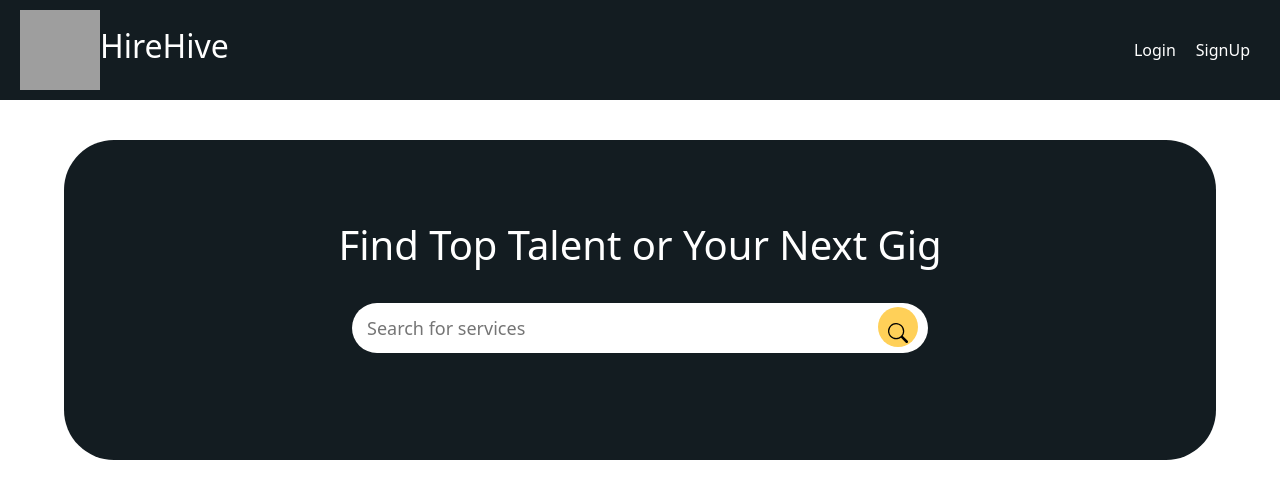
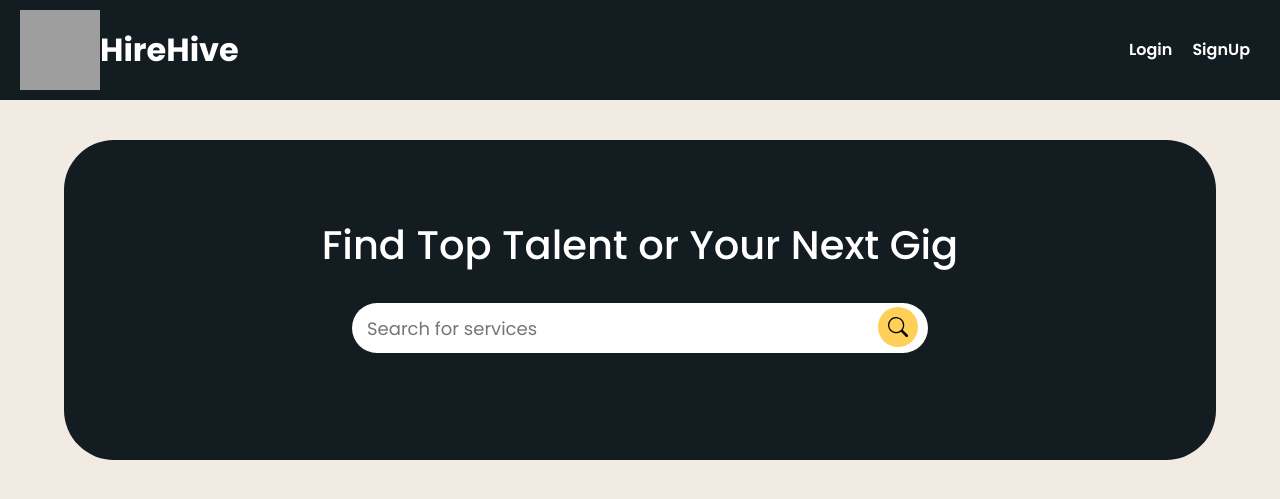
Before and after one commit to svillav4/HireHive, a Django app: page / in a window 1280 px wide. Shown: the top 499 px of the page. Run offline with Django 5.2, Linux system fonts and the light colour scheme; grey boxes are pictures that could not be loaded.

Commit message:
Fixed some styles

```diff
--- a/hirehive_project/static/styles/base.css
+++ b/hirehive_project/static/styles/base.css
@@ -1,13 +1,13 @@
 @import url('https://fonts.googleapis.com/css2?family=Poppins:ital,wght@0,100;0,200;0,300;0,400;0,500;0,600;0,700;0,800;0,900;1,100;1,200;1,300;1,400;1,500;1,600;1,700;1,800;1,900&display=swap');
 
 html{
-    font-family: "Poppins", sans-serif;
     margin: 0%;
 }
 
 body{
     margin: 0%;
     background: #f2ebe3;
+    font-family: "Poppins", sans-serif !important;
 }
 
 
@@ -25,8 +25,18 @@ body{
     height: auto;
     display: flex;
     justify-content: flex-start;
+    margin: 0%;
+}
+
+.logo_container h2{
+    margin: 0%;
+    font-weight: 700;
+}
+
+.logo{
+    cursor: pointer;
+    display: flex;
     align-items: center;
-    margin: 0%;
 }
 
 .nav_links_container{
@@ -37,6 +47,7 @@ body{
 .nav_links{
     width: 100%;
     height: 100%;
+    font-weight: 600;
     margin: 0%;
     display: flex;
     flex-direction: row;
--- a/hirehive_project/templates/base.html
+++ b/hirehive_project/templates/base.html
@@ -4,18 +4,21 @@
 <head>
     <meta charset="UTF-8">
     <meta name="viewport" content="width=device-width, initial-scale=1.0">
+    <link rel="icon" type="image/svg" href="{% static 'images/logo/LogoConFondo.svg' %}">
+    <link href="https://cdn.jsdelivr.net/npm/bootstrap@5.3.0-alpha1/dist/css/bootstrap.min.css" rel="stylesheet"crossorigin="anonymous" />
     <link rel="stylesheet" href="{% static 'styles/base.css' %}">
-    <link href="https://cdn.jsdelivr.net/npm/bootstrap@5.3.0-alpha1/dist/css/bootstrap.min.css" rel="stylesheet"crossorigin="anonymous" />
     {% block styles %}
     {% endblock styles %}
-    <title>Document</title>
+    <title>HireHive</title>
 </head>
 <body>
     <header>
         <div class="navbar_container">
             <div class="logo_container">
-                <img src="static/images/logo/LogoConFondo.svg" alt="" width="80px" height="80px">
-                <h2>HireHive</h4>
+                <div onclick="window.location.href='/'" class="logo">
+                    <img src="{% static 'images/logo/LogoConFondo.svg' %}" alt="" width="80px" height="80px">
+                    <h2>HireHive</h2>
+                </div>
             </div>
             <div class="nav_links_container">
                 <ul class="nav_links">
--- a/services/static/styles/home.css
+++ b/services/static/styles/home.css
@@ -39,6 +39,9 @@
 
 .search_box button{
     position: absolute;
+    display: flex;
+    justify-content: center;
+    align-items: center;
     right: 10px;
     top: 30px;
     width: 40px;
```
